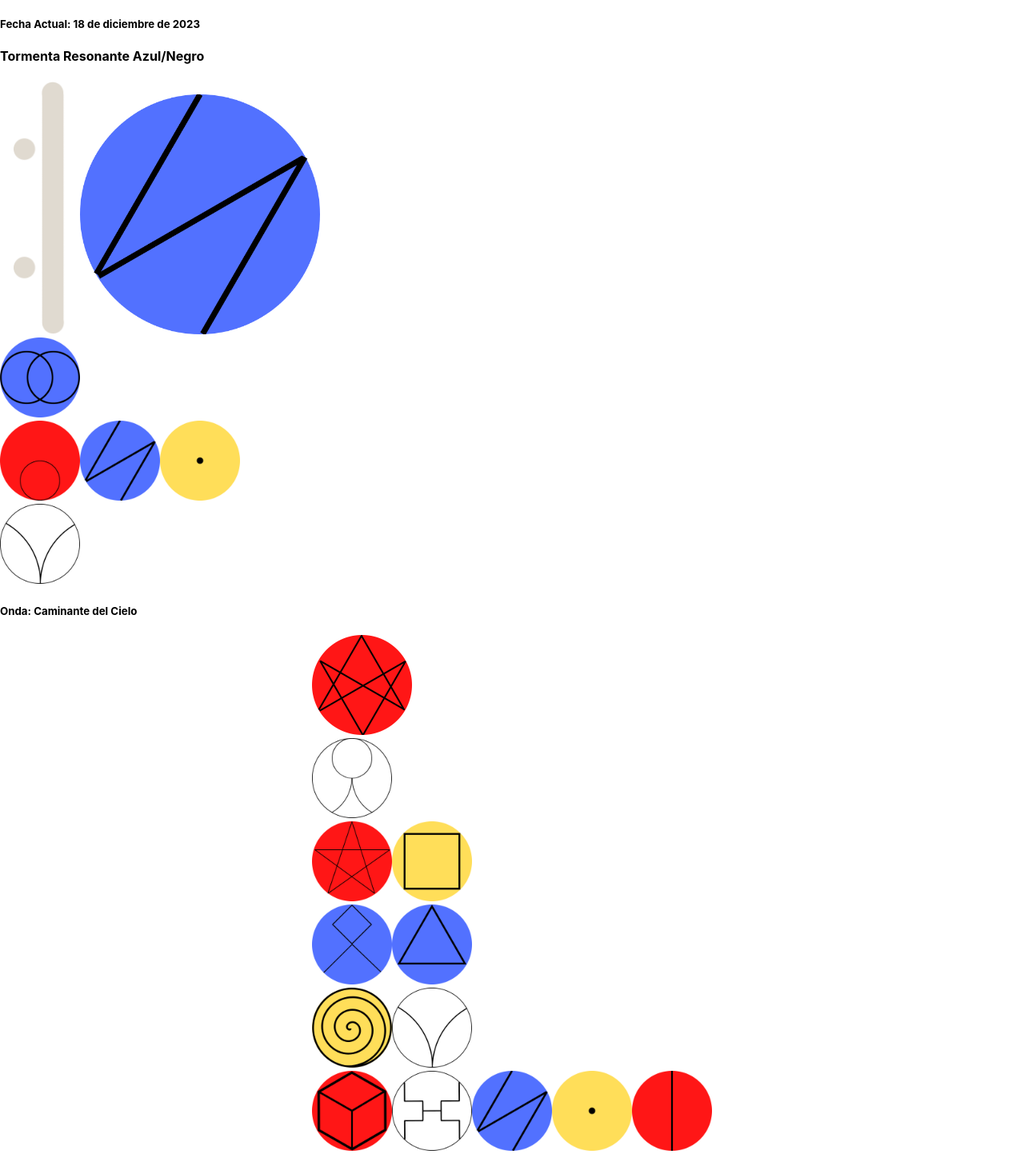
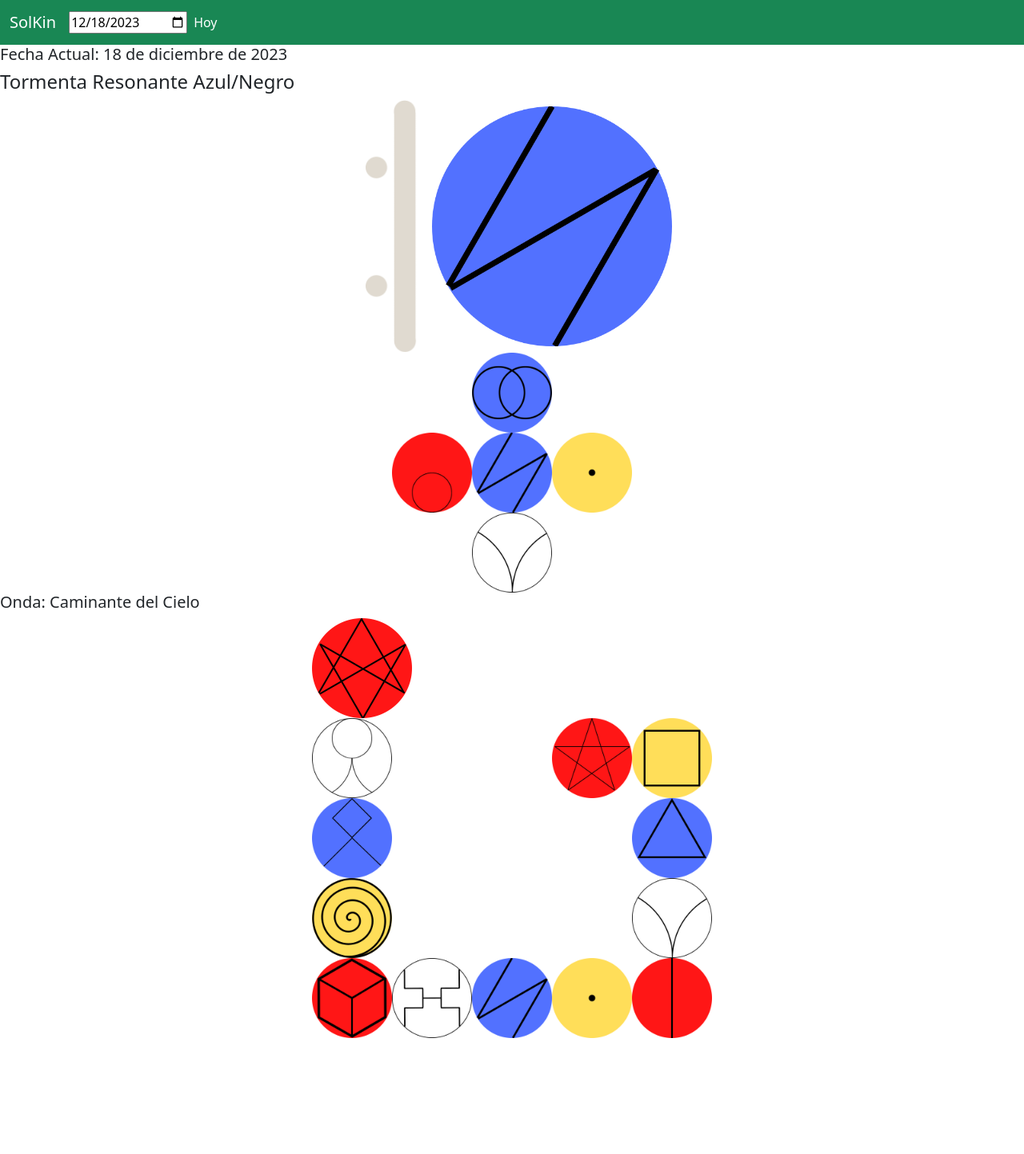
Before and after one commit to LihueMaidanaAvaca/SolKin, a React (Create React App) app: page / in a window 1280 px wide. Shown: the whole page at 80% size. After the commit the page ends 1298 px from the top, so only its background shows below. Built offline with nearby package versions, Linux system fonts and the light colour scheme; a small style sheet from the web is missing.

Commit message:
bootstrap

```diff
--- a/package.json
+++ b/package.json
@@ -6,6 +6,7 @@
     "@testing-library/jest-dom": "^5.17.0",
     "@testing-library/react": "^13.4.0",
     "@testing-library/user-event": "^13.5.0",
+    "bootstrap": "^5.3.2",
     "react": "^18.2.0",
     "react-dom": "^18.2.0",
     "react-router-dom": "^6.21.0",
--- a/public/index.html
+++ b/public/index.html
@@ -1,14 +1,12 @@
 <!DOCTYPE html>
 <html lang="en">
+
 <head>
   <meta charset="utf-8" />
   <link rel="icon" href="%PUBLIC_URL%/favicon.ico" />
   <meta name="viewport" content="width=device-width, initial-scale=1" />
   <meta name="theme-color" content="#000000" />
-    <meta
-      name="description"
-      content="Web site created using create-react-app"
-    />
+  <meta name="description" content="Web site created using create-react-app" />
   <link rel="apple-touch-icon" href="%PUBLIC_URL%/logo192.png" />
   <!--
       manifest.json provides metadata used when your web app is installed on a
@@ -24,9 +22,15 @@
       work correctly both with client-side routing and a non-root public URL.
       Learn how to configure a non-root public URL by running `npm run build`.
     -->
-    <title>React App</title>
+  <link href="https://cdn.jsdelivr.net/npm/bootstrap@5.3.0/dist/css/bootstrap.min.css" rel="stylesheet"
+    integrity="sha384-jnHBX3DLuo+6a8d3pX7tj/Hpr0tLwwa3moAQQf3eNlhoEa3mJg6mg4cIXH0nJw5G" crossorigin="anonymous">
+  <title>SolKin</title>
 </head>
+
 <body>
+  <script src="https://cdn.jsdelivr.net/npm/bootstrap@5.3.0/dist/js/bootstrap.bundle.min.js"
+    integrity="sha384-6C5E00mv0fGfYQX4UcpMDOlT9n7qZtD4oQ2fL3NzH4u6Pz4dDQijNwL27t9FohjL"
+    crossorigin="anonymous"></script>
   <noscript>You need to enable JavaScript to run this app.</noscript>
   <div id="root"></div>
   <!--
@@ -40,4 +44,5 @@
       To create a production bundle, use `npm run build` or `yarn build`.
     -->
 </body>
+
 </html>
--- a/src/App.js
+++ b/src/App.js
@@ -1,12 +1,19 @@
 import React from 'react';
 import { BrowserRouter as Router } from 'react-router-dom';
 import MainRoutes from './routes';
+import Header from './components/Header';
+import { useState } from 'react';
 
 function App() {
+  const [selectedDate, setSelectedDate] = useState(new Date());
+
   return (
-    <Router>
-      <MainRoutes />
-    </Router>
+    <>
+    <Header date={selectedDate} onDateChange={setSelectedDate} />
+      <Router>
+        <MainRoutes date={selectedDate} />
+      </Router>
+    </>
   );
 }
 
--- /dev/null
+++ b/src/components/DateInput.js
@@ -0,0 +1,6 @@
+export default function DateInput(){
+    return(
+        <>
+        </>
+    )
+}
--- /dev/null
+++ b/src/components/DateInput0.js
@@ -0,0 +1,19 @@
+// DateInput.js
+import React from 'react';
+
+function DateInput0({ date, onDateChange }) {
+    const handleDateChange = (event) => {
+        // Actualiza la fecha basándote en el valor del input
+        onDateChange(new Date(event.target.value));
+    };
+
+    return (
+        <input
+            type="date"
+            value={date.toISOString().split('T')[0]} // Formatea la fecha para el input
+            onChange={handleDateChange}
+        />
+    );
+}
+
+export default DateInput0;
--- /dev/null
+++ b/src/components/Header.js
@@ -0,0 +1,23 @@
+import DateInput from "./DateInput0";
+
+export default function Header({ date, onDateChange }) {
+    return (
+        <nav className="navbar navbar-expand-lg navbar-dark bg-success">
+            <div className="container-fluid">
+                <a className="navbar-brand" href="#">SolKin</a>
+                <DateInput date={date} onDateChange={onDateChange} />
+                <button className="navbar-toggler" type="button" data-bs-toggle="collapse" data-bs-target="#navbarNav" aria-controls="navbarNav" aria-expanded="false" aria-label="Toggle navigation">
+                    <span className="navbar-toggler-icon"></span>
+                </button>
+                <div className="collapse navbar-collapse" id="navbarNav">
+                    <ul className="navbar-nav">
+                        <li className="nav-item">
+                            <a className="nav-link active" aria-current="page" href="/">Hoy</a>
+                        </li>
+                        {/* Otros elementos de la navbar si los necesitas */}
+                    </ul>
+                </div>
+            </div>
+        </nav>
+    );
+}
--- a/src/components/KinMaya.js
+++ b/src/components/KinMaya.js
@@ -2,7 +2,7 @@ import React from 'react';
 
 const KinMaya = ({ kinMaya }) => {
     return(
-        <div display="flex" alignItems="center" justifyContent="center">
+        <div style={{display:"flex", alignItems:"center", justifyContent:"center"}}>
             <img src={kinMaya.imgTone} alt="Tono Maya" style={{ width: '100px', height: 'auto' }} />
             <img src={kinMaya.imgSeal} alt="Sello Maya" style={{ width: '300px', height: 'auto' }} />
         </div>
--- a/src/components/Oracle.js
+++ b/src/components/Oracle.js
@@ -2,7 +2,7 @@ import React from 'react';
 
 const Oracle = ({ kinMaya }) => {
     return (
-        <div display="flex" flexDirection="column" alignItems="center" justifyContent="center">
+        <div style={{display:"flex", flexDirection:"column", alignItems:"center", justifyContent:"center"}}>
             <div>
                 <img src={kinMaya.imgGuia} alt="Sello Maya" style={{ width: '100px', height: 'auto' }} />
             </div>
--- a/src/components/SpellWave.js
+++ b/src/components/SpellWave.js
@@ -11,39 +11,31 @@ const SpellWave = ({ kinMaya }) => {
             <div>
                 <img src={kinMaya.imgWave} alt="Hun" style={{ width: '125px', height: 'auto' }} />
             </div>
-            <div
-                display="flex"
-                justifyContent="space-between" // Distribuye el espacio entre los elementos
+            <div style={{ display: "flex", justifyContent: "space-between" }} // Distribuye el espacio entre los elementos
             >
-                <img src={imgSeals(magnetNum+1)} alt="Ka" style={{ width: '100px', height: 'auto' }} />
+                <img src={imgSeals(magnetNum + 1)} alt="Ka" style={{ width: '100px', height: 'auto' }} />
                 <div >
-                    <img src={imgSeals(magnetNum+12)} alt="Oxlahun" style={{ width: '100px', height: 'auto' }} />
-                    <img src={imgSeals(magnetNum+11)} alt="Lahat" style={{ width: '100px', height: 'auto' }} />
+                    <img src={imgSeals(magnetNum + 12)} alt="Oxlahun" style={{ width: '100px', height: 'auto' }} />
+                    <img src={imgSeals(magnetNum + 11)} alt="Lahat" style={{ width: '100px', height: 'auto' }} />
                 </div>
             </div>
-            <div
-                display="flex"
-                justifyContent="space-between" // Distribuye el espacio entre los elementos
+            <div style={{ display: "flex", justifyContent: "space-between" }} // Distribuye el espacio entre los elementos
             >
-                <img src={imgSeals(magnetNum+2)} alt="Ox" style={{ width: '100px', height: 'auto' }} />
-                <img src={imgSeals(magnetNum+10)} alt="Onda Maya" style={{ width: '100px', height: 'auto' }} />
+                <img src={imgSeals(magnetNum + 2)} alt="Ox" style={{ width: '100px', height: 'auto' }} />
+                <img src={imgSeals(magnetNum + 10)} alt="Onda Maya" style={{ width: '100px', height: 'auto' }} />
             </div>
-            <div
-                display="flex"
-                justifyContent="space-between" // Distribuye el espacio entre los elementos
+            <div style={{ display: "flex", justifyContent: "space-between" }} // Distribuye el espacio entre los elementos
             >
-                <img src={imgSeals(magnetNum+3)} alt="Kan" style={{ width: '100px', height: 'auto' }} />
-                <img src={imgSeals(magnetNum+9)} alt="Onda Maya" style={{ width: '100px', height: 'auto' }} />
+                <img src={imgSeals(magnetNum + 3)} alt="Kan" style={{ width: '100px', height: 'auto' }} />
+                <img src={imgSeals(magnetNum + 9)} alt="Onda Maya" style={{ width: '100px', height: 'auto' }} />
             </div>
-            <div
-                display="flex"
-                justifyContent="space-between" // Distribuye el espacio entre los elementos
+            <div style={{ display: "flex", justifyContent: "space-between" }} // Distribuye el espacio entre los elementos
             >
-                <img src={imgSeals(magnetNum+4)} alt="Ho" style={{ width: '100px', height: 'auto' }} />
-                <img src={imgSeals(magnetNum+5)} alt="Onda Maya" style={{ width: '100px', height: 'auto' }} />
-                <img src={imgSeals(magnetNum+6)} alt="Onda Maya" style={{ width: '100px', height: 'auto' }} />
-                <img src={imgSeals(magnetNum+7)} alt="Onda Maya" style={{ width: '100px', height: 'auto' }} />
-                <img src={imgSeals(magnetNum+8)} alt="Onda Maya" style={{ width: '100px', height: 'auto' }} />
+                <img src={imgSeals(magnetNum + 4)} alt="Ho" style={{ width: '100px', height: 'auto' }} />
+                <img src={imgSeals(magnetNum + 5)} alt="Onda Maya" style={{ width: '100px', height: 'auto' }} />
+                <img src={imgSeals(magnetNum + 6)} alt="Onda Maya" style={{ width: '100px', height: 'auto' }} />
+                <img src={imgSeals(magnetNum + 7)} alt="Onda Maya" style={{ width: '100px', height: 'auto' }} />
+                <img src={imgSeals(magnetNum + 8)} alt="Onda Maya" style={{ width: '100px', height: 'auto' }} />
             </div>
             {/* ...resto de tus imágenes */}
         </div>
--- a/src/index.js
+++ b/src/index.js
@@ -3,6 +3,8 @@ import ReactDOM from 'react-dom/client';
 import './index.css';
 import App from './App';
 import reportWebVitals from './reportWebVitals';
+import 'bootstrap/dist/css/bootstrap.min.css';
+import 'bootstrap/dist/js/bootstrap.bundle.min';
 
 const root = ReactDOM.createRoot(document.getElementById('root'));
 root.render(
```
Also changed, not shown: 1 other file (tests, documents, lock files or other folders). Lines whose indentation alone changed are shown as unchanged.
